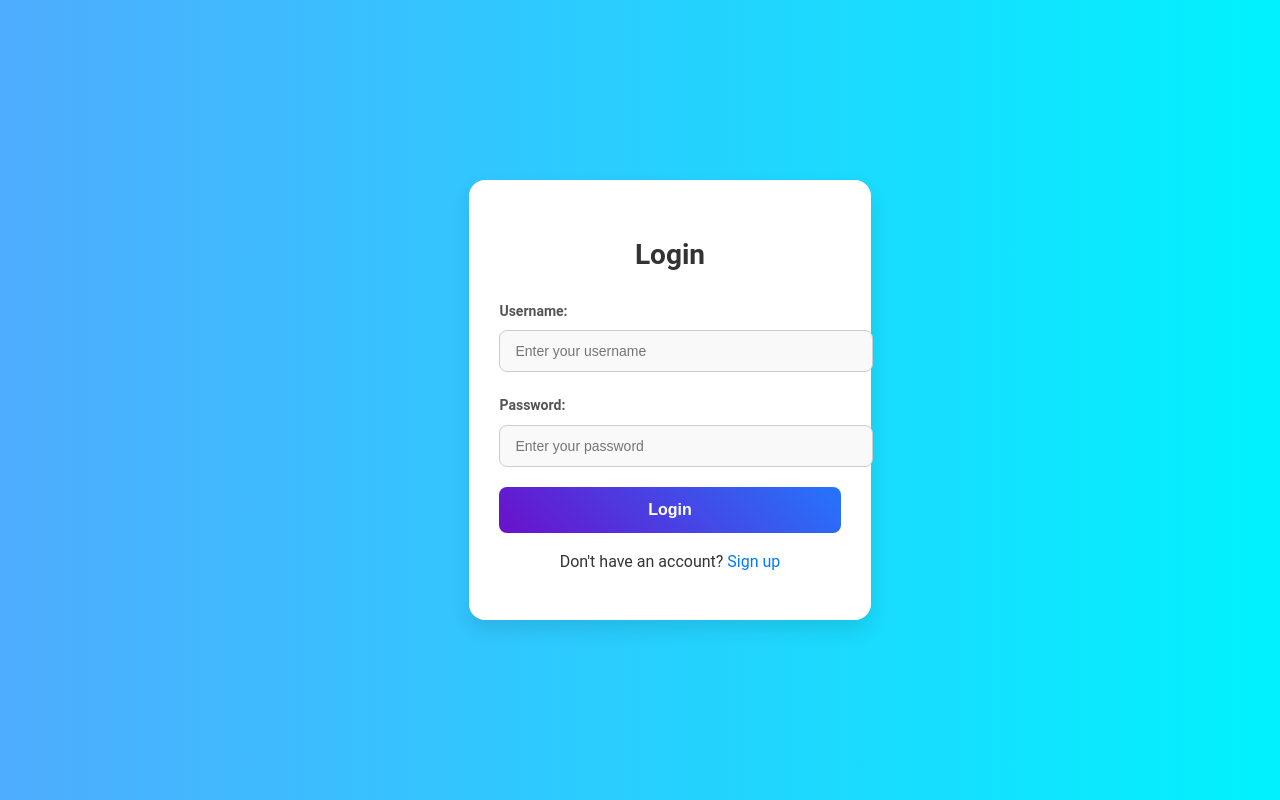
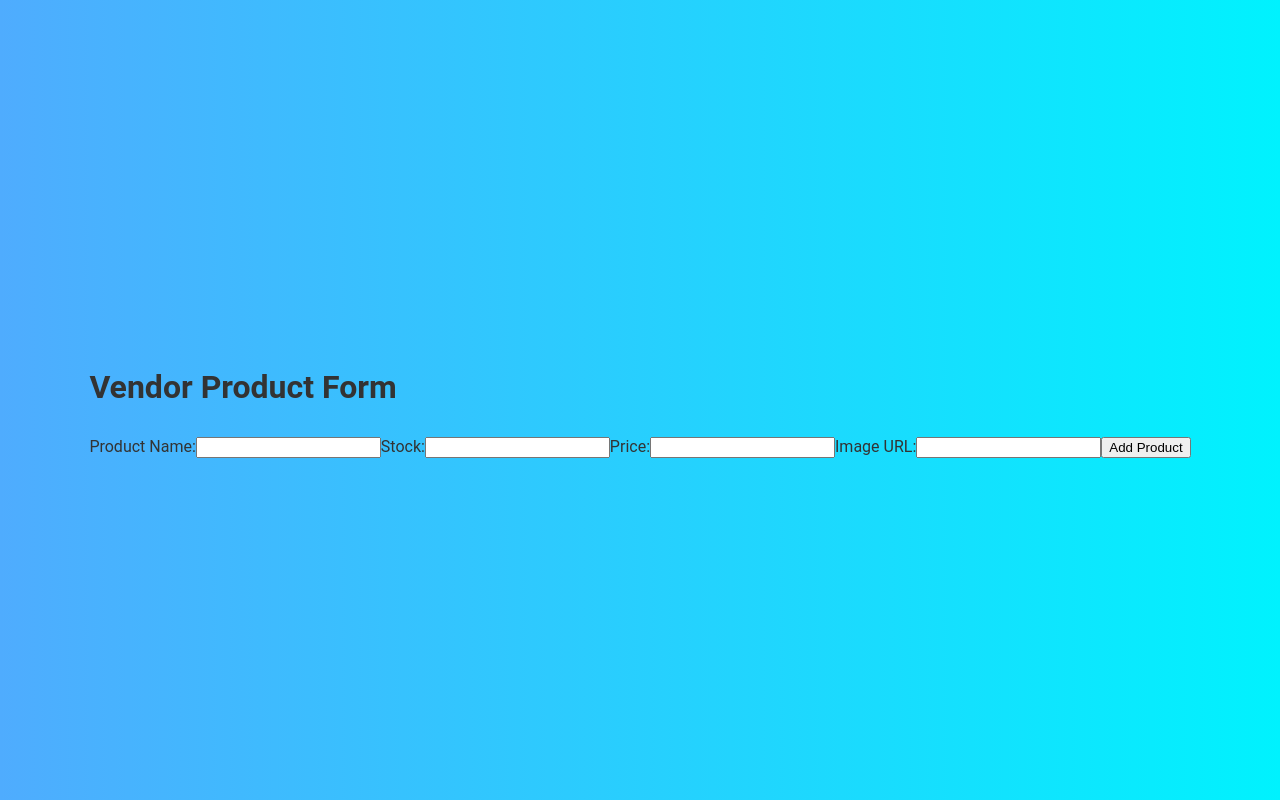
Before and after one commit to YASHASWI447/bootcamp-2024-locomart, a React (Create React App) app in the folder client/: page /products in a window 1280 px wide. Built offline with nearby package versions, Linux system fonts and the light colour scheme.

Commit message:
Vendor Products

```diff
--- a/client/src/App.tsx
+++ b/client/src/App.tsx
@@ -4,6 +4,7 @@ import Login from './Login';
 import Signup from './signup';
 import Home from './home'; // Import the Home component
 import Cart from './cart';
+import Products from './products';
 
 const App = () => {
   return (
@@ -21,6 +22,10 @@ const App = () => {
          {/* Cart Page */}
         <Route path="/cart" element={<Cart />} />
 
+        {/* Products Page */}
+        <Route path="/products" element={<Products />} />
+
+
         {/* Default Route */}
         <Route path="*" element={<Login />} />
       </Routes>
--- /dev/null
+++ b/client/src/products.css
@@ -0,0 +1,81 @@
+/* General styles */
+body {
+    font-family: Arial, sans-serif;
+    background-color: #f4f4f4;
+    margin: 0;
+    padding: 0;
+  }
+
+  /* App container */
+  .App {
+    max-width: 600px;
+    margin: 50px auto;
+    padding: 20px;
+    background-color: white;
+    border-radius: 8px;
+    box-shadow: 0 4px 6px rgba(0, 0, 0, 0.1);
+  }
+
+  /* Form styling */
+  form {
+    display: flex;
+    flex-direction: column;
+    gap: 15px;
+  }
+
+  /* Label and input field styles */
+  label {
+    font-size: 1rem;
+    font-weight: bold;
+  }
+
+  input {
+    padding: 10px;
+    font-size: 1rem;
+    border: 1px solid #ccc;
+    border-radius: 4px;
+    outline: none;
+  }
+
+  input:focus {
+    border-color: #007bff;
+  }
+
+  /* Button styling */
+  button {
+    padding: 10px;
+    font-size: 1rem;
+    background-color: #28a745;
+    color: white;
+    border: none;
+    border-radius: 4px;
+    cursor: pointer;
+    transition: background-color 0.3s ease;
+  }
+
+  button:hover {
+    background-color: #218838;
+  }
+
+  /* Status message styles */
+  p {
+    margin-top: 20px;
+    font-weight: bold;
+    font-size: 1.1rem;
+  }
+
+  /* Responsive Design */
+  @media (max-width: 768px) {
+    .App {
+      width: 90%;
+      padding: 15px;
+    }
+
+    input {
+      font-size: 0.9rem;
+    }
+
+    button {
+      font-size: 0.9rem;
+    }
+  }
--- /dev/null
+++ b/client/src/products.tsx
@@ -0,0 +1,105 @@
+import React, { useState } from "react";
+
+function Products() {
+  const [formData, setFormData] = useState({
+    productname: "",
+    stock: "",
+    price: "",
+    image: "",
+  });
+
+  const [statusMessage, setStatusMessage] = useState("");
+
+  // Specify the event type for the change event
+  const handleChange = (
+    e: React.ChangeEvent<HTMLInputElement>  // This is the fix
+  ) => {
+    const { name, value } = e.target;  // e.target will be an HTMLInputElement
+    setFormData({ ...formData, [name]: value });
+  };
+
+  const handleSubmit = async (e: React.FormEvent<HTMLFormElement>) => {
+    e.preventDefault();
+
+    try {
+      const response = await fetch("http://localhost:3000/products", {
+        method: "POST",
+        headers: {
+          "Content-Type": "application/json",
+        },
+        body: JSON.stringify(formData),
+      });
+
+      if (response.ok) {
+        setStatusMessage("Product added successfully!");
+        setFormData({
+          productname: "",
+          stock: "",
+          price: "",
+          image: "",
+        });
+      } else {
+        setStatusMessage("Failed to add product. Please try again.");
+      }
+    } catch (error) {
+      setStatusMessage("Error: Unable to connect to the server.");
+    }
+  };
+
+  return (
+    <div className="App">
+      <h1>Vendor Product Form</h1>
+      <form onSubmit={handleSubmit}>
+        <label>
+          Product Name:
+          <input
+            type="text"
+            name="productname"
+            value={formData.productname}
+            onChange={handleChange}
+            required
+          />
+        </label>
+
+        <label>
+          Stock:
+          <input
+            type="number"
+            name="stock"
+            value={formData.stock}
+            onChange={handleChange}
+            required
+          />
+        </label>
+
+        <label>
+          Price:
+          <input
+            type="number"
+            name="price"
+            value={formData.price}
+            onChange={handleChange}
+            required
+          />
+        </label>
+
+        <label>
+          Image URL:
+          <input
+            type="text"
+            name="image"
+            value={formData.image}
+            onChange={handleChange}
+            required
+          />
+        </label>
+
+        <button type="submit">Add Product</button>
+      </form>
+
+      {statusMessage && <p>{statusMessage}</p>}
+    </div>
+  );
+}
+
+export default Products;
```
